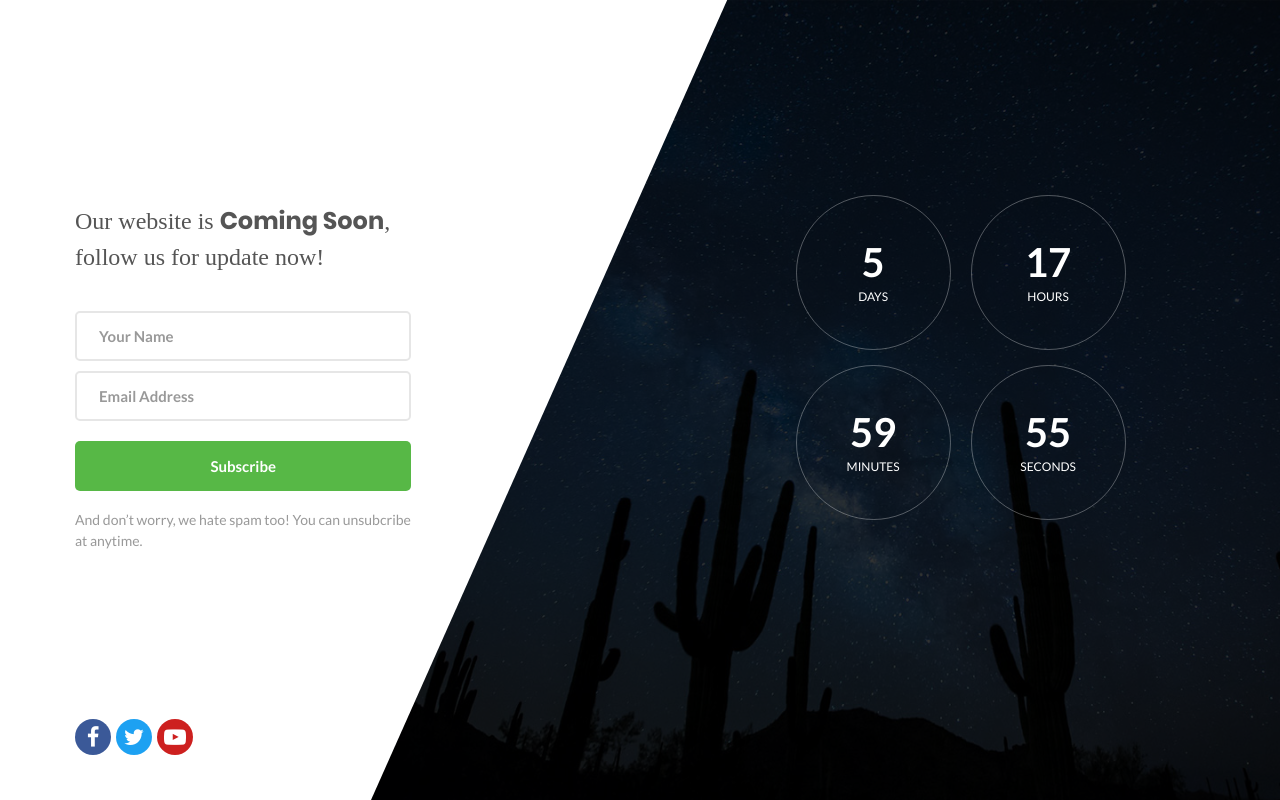
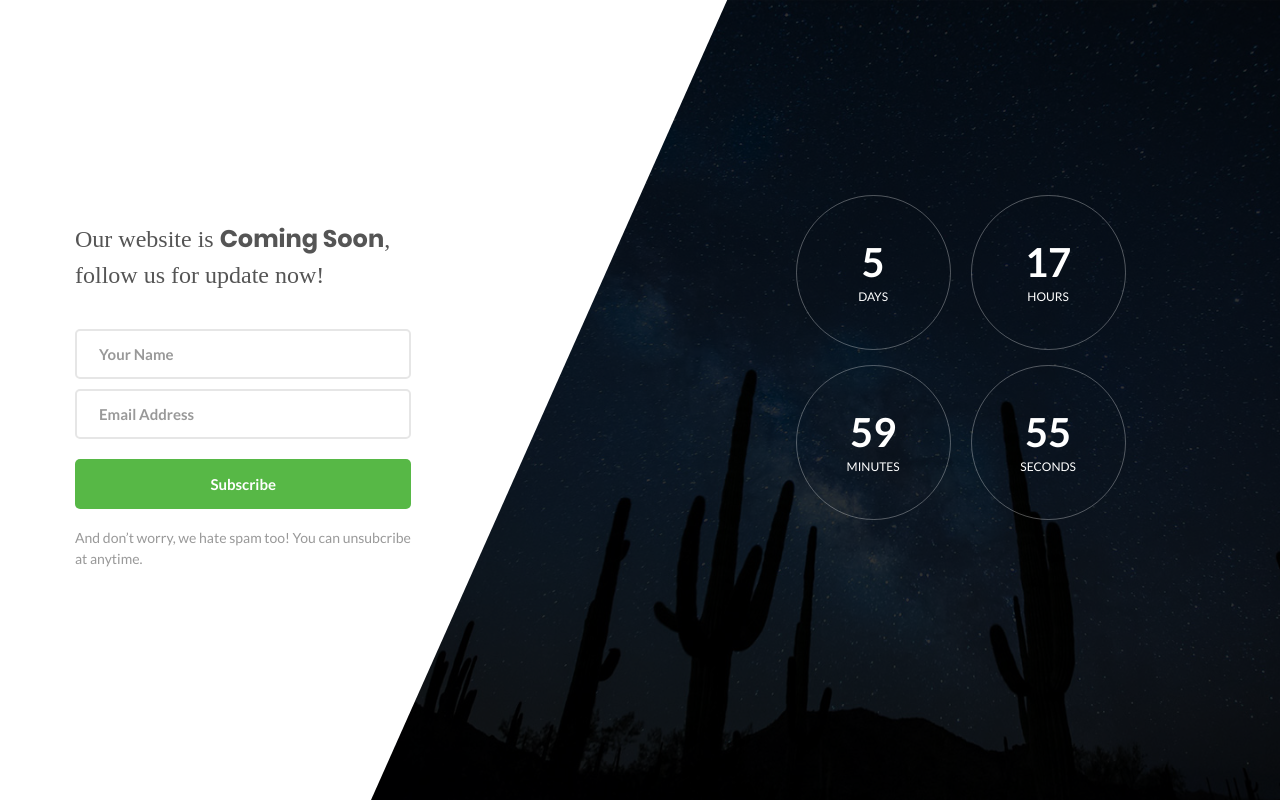
Before and after one commit to abdesamad12/mtdo.site, a plain HTML site: page index.html in a window 1280 px wide. Drawn offline with Linux system fonts and the light colour scheme; a web font is replaced by a local one.

Commit message:
Update index.html

```diff
--- a/index.html
+++ b/index.html
@@ -82,17 +82,7 @@
 			</div>
 
 			<div class="flex-w">
-				<a href="#" class="flex-c-m size5 bg3 how1 trans-04 m-r-5">
-					<i class="fa fa-facebook"></i>
-				</a>
 
-				<a href="#" class="flex-c-m size5 bg4 how1 trans-04 m-r-5">
-					<i class="fa fa-twitter"></i>
-				</a>
-
-				<a href="#" class="flex-c-m size5 bg5 how1 trans-04 m-r-5">
-					<i class="fa fa-youtube-play"></i>
-				</a>
 			</div>
 		</div>
 	</div>
```
